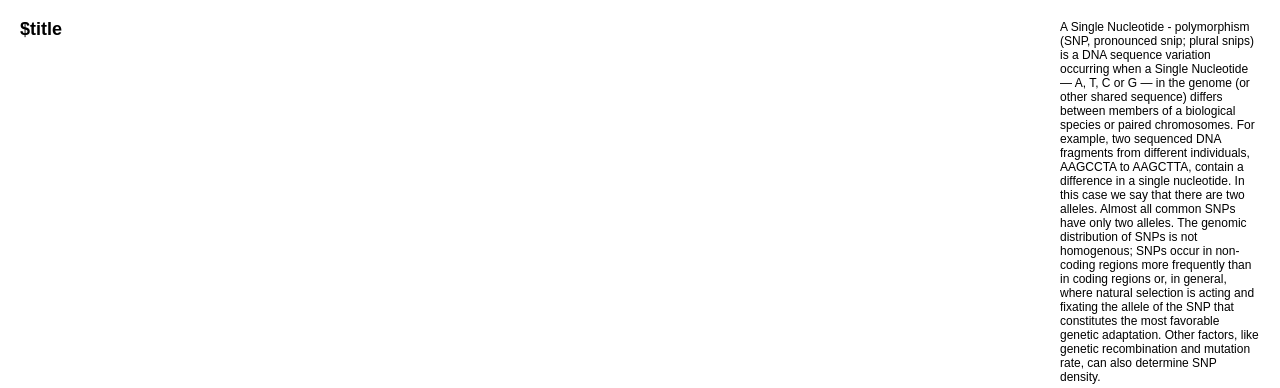
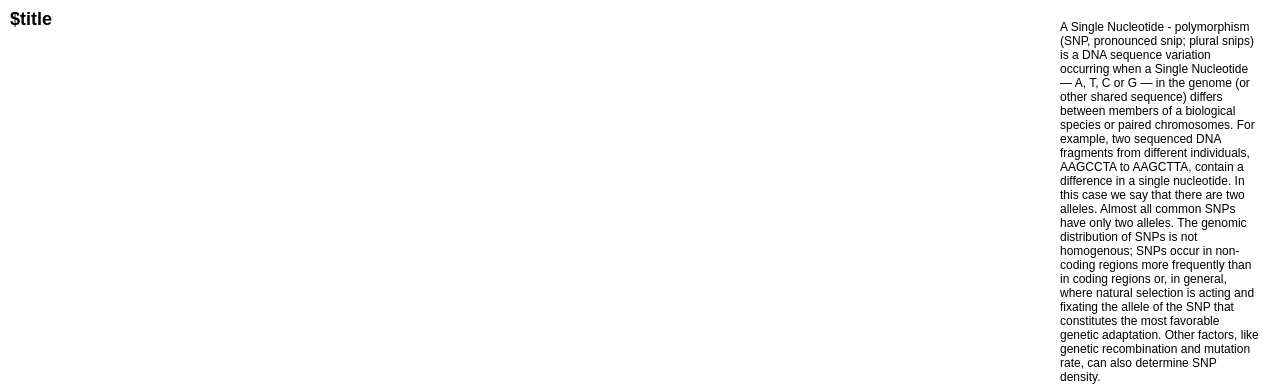
Before and after one commit to szabadkai/rSNP_database, a PHP site: template templates/header.html in a window 1280 px wide. Shown: the part 40-428 px from the top of the page. Run offline with PHP 8.4, Linux system fonts and the light colour scheme; the template is opened without the code that fills it, so the values that code supplies are empty.

Commit message:
pnetek reggel

```diff
--- a/main.css
+++ b/main.css
@@ -63,7 +63,7 @@ blockquote {
     blockquote.right {border-left:1px dashed #ccc; width:35%;} /* float blockquote right and set a width */
 
 /* ** ** Header Styles ** ** */
-h1, h2, h3, h4, h5 {padding:20px; margin:0 0 0.5em; line-height:1.1em;}
+h1, h2, h3, h4, h5 {padding:10px; margin:0 0 0.5em; line-height:1.1em;}
 h1 {    font-size:1.5em;}
 h2 {    font-size:1.4em;}
 h3 {    font-size:1.3em;}
```
